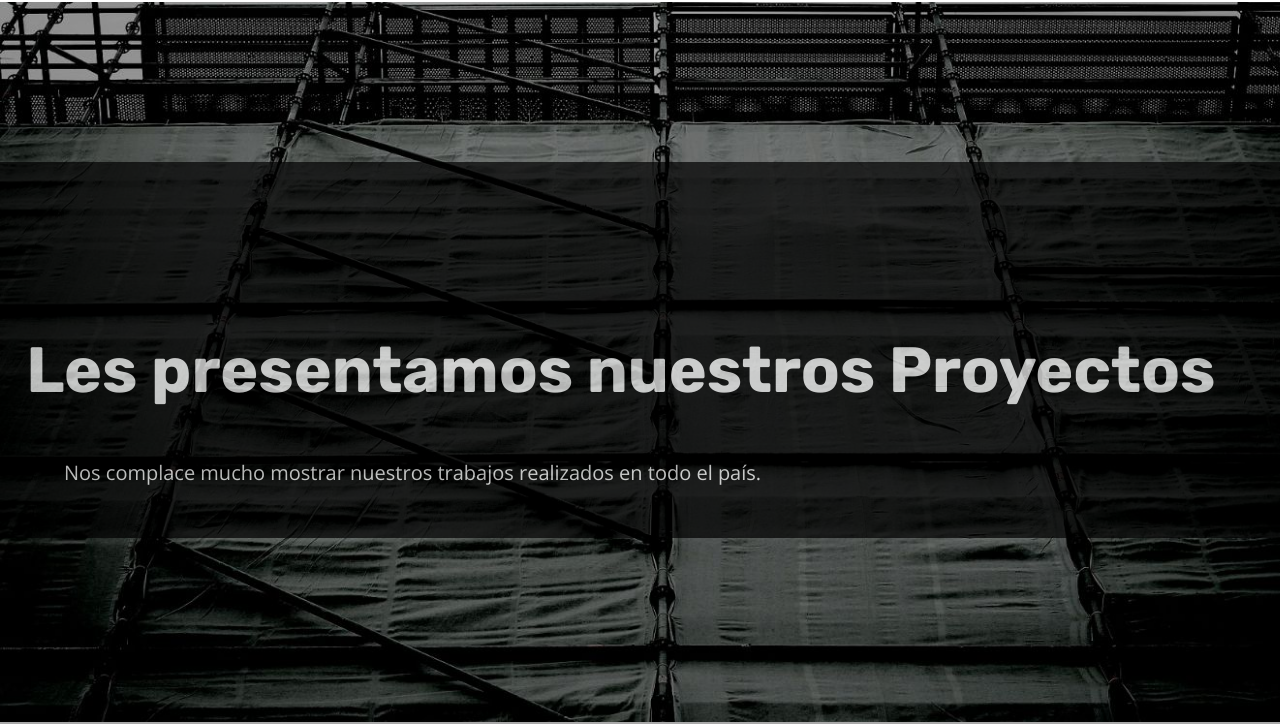
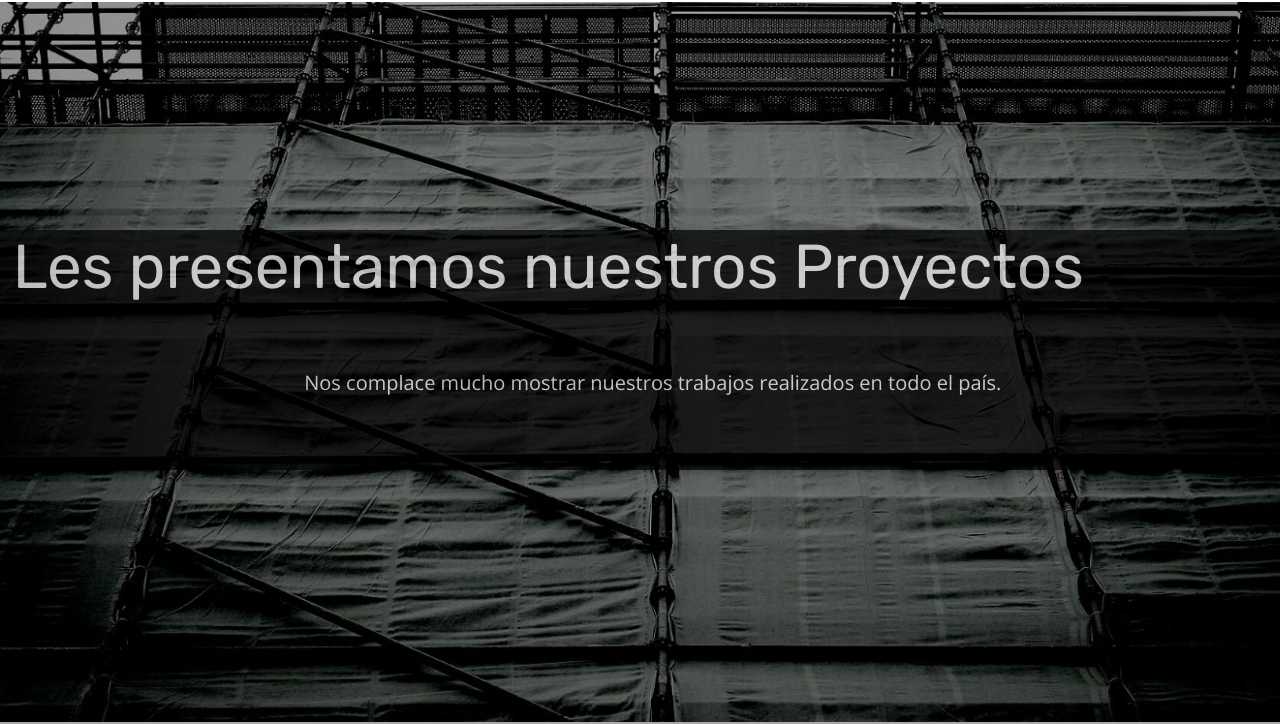
Before and after one commit to AleksanderUY/coder-proyect, a website: page proyectos.html in a window 1280 px wide. Shown: the part 78-802 px from the top of the page. Drawn offline with nearby package versions, Linux system fonts and the light colour scheme.

Commit message:
version 3.7.4

```diff
--- a/pages/_proyectos.scss
+++ b/pages/_proyectos.scss
@@ -1,6 +1,4 @@
-/* ------------PAGINA PROYECTOS INICIO--------------- */
-
-  .fold_proyectos {
+.fold_proyectos {
     @media screen and (min-width: 992px){
       background-image: url(../image/imagen_fold_proyectos.jpg);
       background-attachment: contain;
@@ -11,10 +9,7 @@
       flex-direction: column;
       justify-content: center;
       align-items: flex-end;
-      .fondo_letras {
-        background-color: black;
-        opacity: 0.7;
-      }
+
     }
     background-image: url(../image/imagen_fold_proyectos.jpg);
     background-attachment: contain;
@@ -23,31 +18,41 @@
     height: 100vh;
     display: flex;
     flex-direction: column;
-    justify-content: center;
-    align-items: flex-end;
-    h1 {
-      @media screen and (min-width: 992px){}
-      display: inline-flex;
+    justify-content: flex-start;
+    align-items: flex-start;
+    .foldproyectos__titulo {
+      @media screen and (min-width: 992px){
+        width: 100vw;
+        height: 10vh;
+      }
+      display: flex;
       justify-content: flex-start;
-          width: 100vw;
-          height: 10vh;
-          margin-left: 1%;
-          font-family: "Rubik";
+          width: 95vw;
+          height: 25vh;
+          margin-left: 2%;
+          font-family: $titulo-fuente;
           color: white;
-          font-weight: 700;
-          font-size: 64px;
+          font-size: 62px;
           opacity:initial;
     }
-    p {
-      @media screen and (min-width: 992px){}
+    .foldProyecto__subtitulo {
+      @media screen and (min-width: 992px){
+        width: 100vw;
+        height: 10vh;
+      }
       font-family: $subtitulo-fuente;
-      display: inline-flex;
-      margin-left: 5%;
+      display: flex;
+      flex-direction: column;
+      flex-wrap: nowrap;
+      align-content: center;
+      justify-content: flex-end;
+      align-items: center;
+      margin-left: 2%;
       color: white;
       font-weight: 400;
       font-size: 20px;
       width: 100vw;
-      height: 10vh;
+      height: 20vh;
     }
 
     display: flex;
@@ -59,6 +64,22 @@
     width: 100vw;
     height: 80vh;
     margin-top: 7vh;
+  }
+  .fondo_letras {
+    @media screen and (min-width: 992px) {
+      background-color: black;
+      opacity: 0.7;
+      width: 100vw;
+      height: 30vh;
+      display: flex;
+      justify-content: flex-start;
+      align-items: center;
+      flex-direction: column;
+    }
+    width: 100vw;
+    height: 50vh;
+    background-color: black;
+    opacity: 0.7;
   }
 .card {
   margin-top: 3%;
--- a/proyectos.html
+++ b/proyectos.html
@@ -50,7 +50,7 @@
   <main class="principal">
 <section class="fold_proyectos">
 <div class="fondo_letras">
-  <h1 class="fold__titulo">Les presentamos nuestros Proyectos</h1>
+  <h1 class="foldproyectos__titulo">Les presentamos nuestros Proyectos</h1>
   <p class="foldProyecto__subtitulo">Nos complace mucho mostrar nuestros trabajos realizados en todo el país.</p>
 </div>
 </section>
```
Also changed, not shown: css/style.css.
